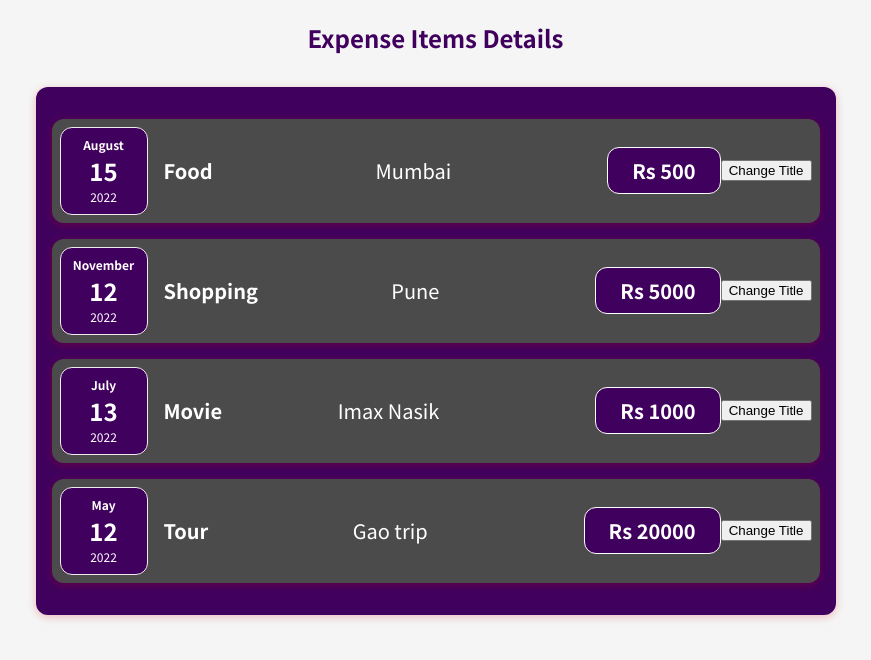
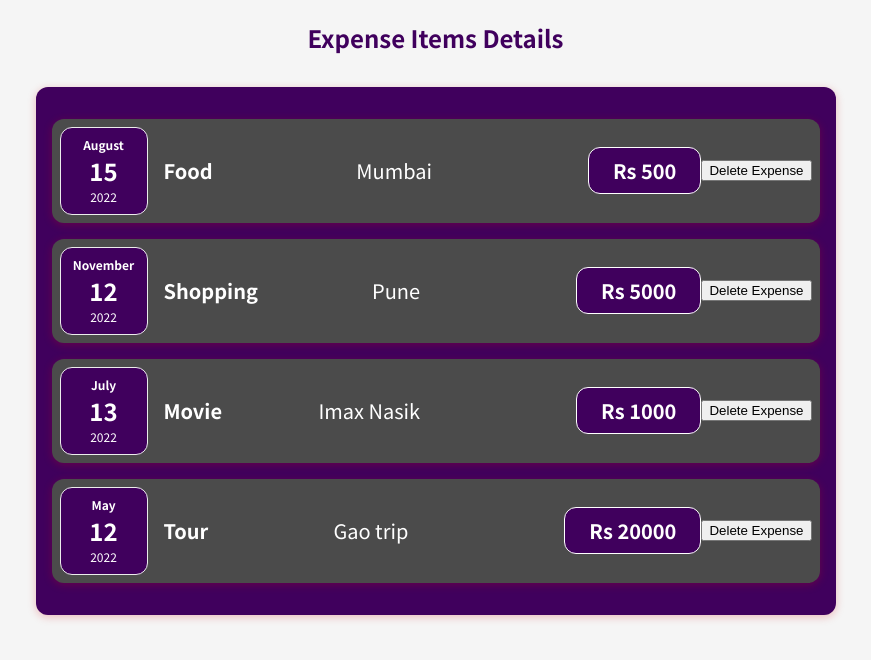
Before and after one commit to JiteshShrivastav01/ReactAssignment, a React (Create React App) app: page / in a window 1280 px wide. Shown: the top 660 px of the page, without its empty margins (207-1078 px from the left). Built offline with nearby package versions, Linux system fonts and the light colour scheme.

Commit message:
Assign2Task1

```diff
--- a/src/components/ExpenseList/ExpenseItems.js
+++ b/src/components/ExpenseList/ExpenseItems.js
@@ -4,8 +4,11 @@ import ExpenseDetails from "./ExpenseDetails";
 import Card from "../UI/Card";
 
 const ExpenseItems = (props) => {
-  const ChangeTitle=()=>{
-    console.log('Clicked !')
+  const deleteExpense = (e) => {
+
+    let item = e.target.parentElement;
+    item.remove()
+
   }
   return (
     <Card className="expense-item">
@@ -17,7 +20,7 @@ const ExpenseItems = (props) => {
           LocationOfExpenditure={props.LocationOfExpenditure}
         ></ExpenseDetails>
       </div>
-      <button onClick={ChangeTitle}>Change Title</button>
+      <button onClick={deleteExpense}>Delete Expense</button>
     </Card>
   );
 }
```
